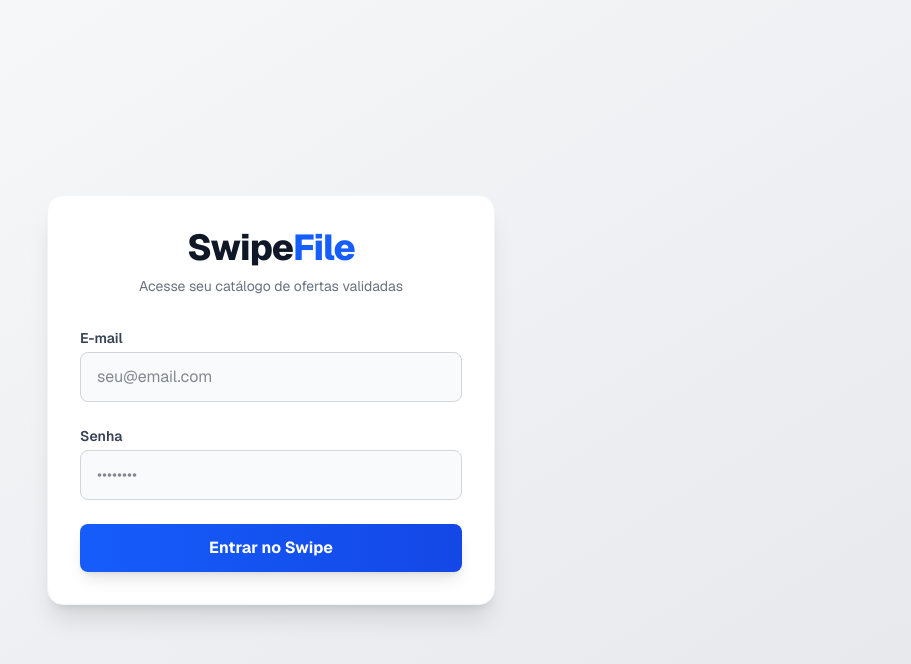
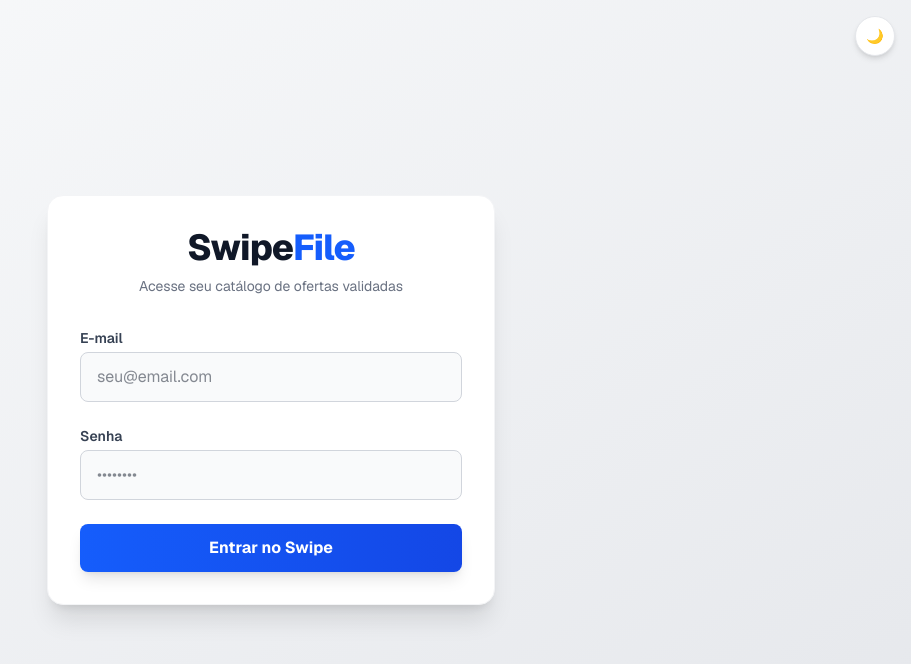
Before and after one commit to rafalongo97/swipe-file-app, a Next.js app: page /login in a window 1280 px wide. Shown: the top 664 px of the page, without its empty margins (369-1280 px from the left). Built offline with nearby package versions, Linux system fonts and the light colour scheme; no server answers.

Commit message:
feat: add dark mode support and theme switch button to login view

```diff
--- a/app/login/page.js
+++ b/app/login/page.js
@@ -1,6 +1,6 @@
 'use client';
 
-import { useState } from 'react';
+import { useState, useEffect } from 'react';
 import { supabase } from '../../lib/supabase';
 
 export default function Login() {
@@ -8,6 +8,24 @@
   const [senha, setSenha] = useState('');
   const [erro, setErro] = useState('');
   const [carregando, setCarregando] = useState(false);
+  const [isDark, setIsDark] = useState(false);
+
+  useEffect(() => {
+    const isDarkTheme = document.documentElement.classList.contains('dark');
+    setIsDark(isDarkTheme);
+  }, []);
+
+  const toggleTheme = () => {
+    if (document.documentElement.classList.contains('dark')) {
+      document.documentElement.classList.remove('dark');
+      localStorage.setItem('theme', 'light');
+      setIsDark(false);
+    } else {
+      document.documentElement.classList.add('dark');
+      localStorage.setItem('theme', 'dark');
+      setIsDark(true);
+    }
+  };
 
   const handleLogin = async (e) => {
     e.preventDefault();
@@ -30,43 +48,55 @@
   };
 
   return (
-    <div className="min-h-screen flex items-center justify-center bg-gradient-to-br from-gray-50 to-gray-200 p-4">
-      <div className="max-w-md w-full bg-white rounded-2xl shadow-xl p-8 border border-gray-100">
+    <div className="min-h-screen flex flex-col items-center justify-center bg-gradient-to-br from-gray-50 to-gray-200 dark:from-zinc-950 dark:to-zinc-900 p-4 transition-colors duration-300 relative">
+
+      {/* Botão de Alternância de Tema */}
+      <div className="absolute top-4 right-4">
+        <button
+          onClick={toggleTheme}
+          className="p-2.5 rounded-full bg-white dark:bg-zinc-800 text-gray-700 dark:text-gray-300 shadow-md border border-gray-200 dark:border-zinc-700 hover:scale-105 active:scale-95 transition-all cursor-pointer font-semibold text-sm flex items-center justify-center w-10 h-10"
+          title="Alternar Tema"
+        >
+          {isDark ? '☀️' : '🌙'}
+        </button>
+      </div>
+
+      <div className="max-w-md w-full bg-white dark:bg-zinc-900 rounded-2xl shadow-xl p-8 border border-gray-100 dark:border-zinc-800 transition-colors duration-300">
 
         <div className="text-center mb-8">
-          <h1 className="text-4xl font-extrabold text-gray-900 tracking-tight mb-2">
+          <h1 className="text-4xl font-extrabold text-gray-900 dark:text-white tracking-tight mb-2">
             Swipe<span className="text-blue-600">File</span>
           </h1>
-          <p className="text-sm text-gray-500">Acesse seu catálogo de ofertas validadas</p>
+          <p className="text-sm text-gray-500 dark:text-zinc-400">Acesse seu catálogo de ofertas validadas</p>
         </div>
 
         {erro && (
-          <div className="mb-6 p-4 bg-red-50 border-l-4 border-red-500 text-red-700 text-sm rounded-r-md">
+          <div className="mb-6 p-4 bg-red-50 dark:bg-red-950/20 border-l-4 border-red-500 dark:border-red-600 text-red-700 dark:text-red-300 text-sm rounded-r-md">
             {erro}
           </div>
         )}
 
         <form onSubmit={handleLogin} className="space-y-6">
           <div>
-            <label className="block text-sm font-semibold text-gray-700 mb-1">E-mail</label>
+            <label className="block text-sm font-semibold text-gray-700 dark:text-zinc-300 mb-1">E-mail</label>
             <input
               type="email"
               required
               value={email}
               onChange={(e) => setEmail(e.target.value)}
-              className="w-full px-4 py-3 rounded-lg border border-gray-300 focus:ring-2 focus:ring-blue-500 focus:border-blue-500 outline-none transition bg-gray-50 focus:bg-white text-gray-900"
+              className="w-full px-4 py-3 rounded-lg border border-gray-300 dark:border-zinc-700 focus:ring-2 focus:ring-blue-500 focus:border-blue-500 outline-none transition bg-gray-50 dark:bg-zinc-800 focus:bg-white dark:focus:bg-zinc-800/80 text-gray-900 dark:text-white"
               placeholder="seu@email.com"
             />
           </div>
 
           <div>
-            <label className="block text-sm font-semibold text-gray-700 mb-1">Senha</label>
+            <label className="block text-sm font-semibold text-gray-700 dark:text-zinc-300 mb-1">Senha</label>
             <input
               type="password"
               required
               value={senha}
               onChange={(e) => setSenha(e.target.value)}
-              className="w-full px-4 py-3 rounded-lg border border-gray-300 focus:ring-2 focus:ring-blue-500 focus:border-blue-500 outline-none transition bg-gray-50 focus:bg-white text-gray-900"
+              className="w-full px-4 py-3 rounded-lg border border-gray-300 dark:border-zinc-700 focus:ring-2 focus:ring-blue-500 focus:border-blue-500 outline-none transition bg-gray-50 dark:bg-zinc-800 focus:bg-white dark:focus:bg-zinc-800/80 text-gray-900 dark:text-white"
               placeholder="••••••••"
             />
           </div>
@@ -74,7 +104,7 @@
           <button
             type="submit"
             disabled={carregando}
-            className="w-full bg-gradient-to-r from-blue-600 to-blue-700 text-white font-bold py-3 px-4 rounded-lg hover:from-blue-700 hover:to-blue-800 focus:ring-4 focus:ring-blue-300 transition shadow-lg transform hover:-translate-y-0.5"
+            className="w-full bg-gradient-to-r from-blue-600 to-blue-700 text-white font-bold py-3 px-4 rounded-lg hover:from-blue-700 hover:to-blue-800 focus:ring-4 focus:ring-blue-300 transition shadow-lg transform hover:-translate-y-0.5 cursor-pointer"
           >
             {carregando ? 'Entrando...' : 'Entrar no Swipe'}
           </button>
```
